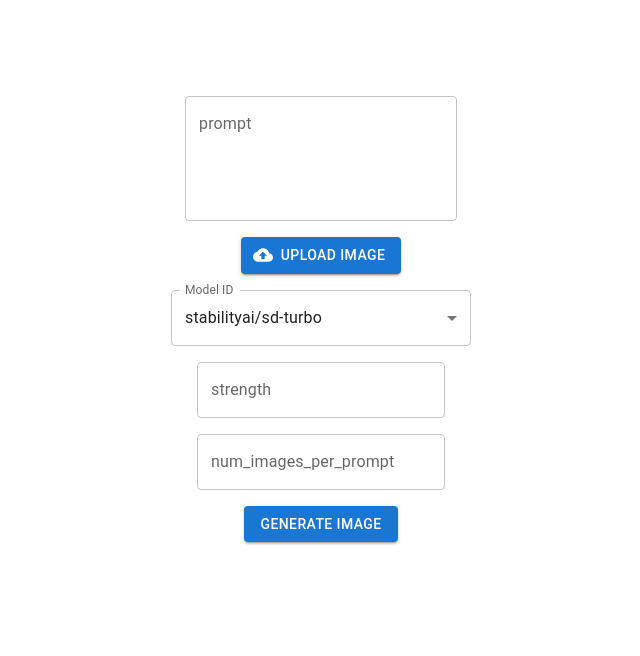
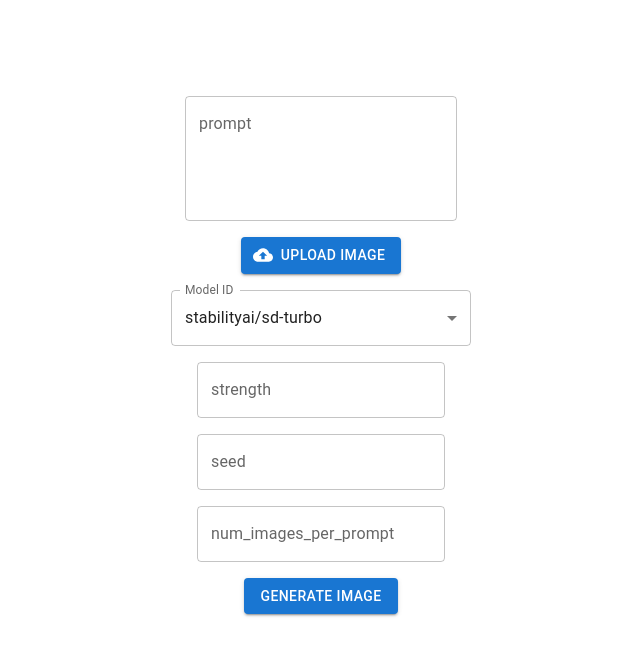
Before and after one commit to livepeer/ai-video-frontend-playground, a Next.js app: page /image-to-image in a window 1280 px wide. Shown: the top 656 px of the page, without its empty margins (319-959 px from the left). Built offline with nearby package versions, Linux system fonts and the light colour scheme.

Commit message:
Add seed in responses

```diff
--- a/src/app/image-to-image/actions.ts
+++ b/src/app/image-to-image/actions.ts
@@ -5,6 +5,7 @@ export async function imageToImage(prevState: any, formData: FormData) {
   const prompt = formData.get("prompt") as string;
   const image = formData.get("image") as File;
   const strength = formData.get("strength");
+  const seed = formData.get("seed");
   const numImagesPerPrompt = formData.get("num_images_per_prompt");
 
   const newFormData = new FormData();
@@ -12,6 +13,7 @@ export async function imageToImage(prevState: any, formData: FormData) {
   newFormData.append("image", image);
   if (modelID) newFormData.append("model_id", modelID);
   if (strength) newFormData.append("strength", strength);
+  if (seed) newFormData.append("seed", seed);
   if (numImagesPerPrompt)
     newFormData.append("num_images_per_prompt", numImagesPerPrompt);
 
--- a/src/app/image-to-image/page.tsx
+++ b/src/app/image-to-image/page.tsx
@@ -107,6 +107,13 @@ const ImageToImageBox = () => {
       />
       <TextField
         id="outlined-basic"
+        label="seed"
+        variant="outlined"
+        name="seed"
+        type="number"
+      />
+      <TextField
+        id="outlined-basic"
         label="num_images_per_prompt"
         variant="outlined"
         name="num_images_per_prompt"
@@ -125,6 +132,7 @@ const ImageToImageBox = () => {
         imageResponse?.images.map((image: any) => (
           <div>
             <img src={image.url} />
+            <p>Seed: {image.seed}</p>
           </div>
         ))}
     </form>
--- a/src/app/image-to-video/actions.ts
+++ b/src/app/image-to-video/actions.ts
@@ -5,6 +5,7 @@ export async function imageToVideo(prevState: any, formData: FormData) {
   const height = formData.get("height");
   const width = formData.get("width");
   const motionBucketID = formData.get("motion_bucket_id");
+  const seed = formData.get("seed");
 
   const newFormData = new FormData();
   newFormData.append("image", image);
@@ -15,6 +16,7 @@ export async function imageToVideo(prevState: any, formData: FormData) {
   if (height) newFormData.append("height", height);
   if (width) newFormData.append("width", width);
   if (motionBucketID) newFormData.append("motion_bucket_id", motionBucketID);
+  if (seed) newFormData.append("seed", seed);
 
   const url = process.env.AI_VIDEO_API_URL + "/image-to-video";
   const res = await fetch(url, {
--- a/src/app/image-to-video/page.tsx
+++ b/src/app/image-to-video/page.tsx
@@ -74,6 +74,13 @@ const ImageToVideoBox = () => {
         name="motion_bucket_id"
         type="text"
       />
+      <TextField
+        id="outlined-basic"
+        label="seed"
+        variant="outlined"
+        name="seed"
+        type="number"
+      />
       <Button component="label" variant="contained" disabled={pending}>
         Generate Video
         <VisuallyHiddenInput type="submit" />
@@ -84,9 +91,12 @@ const ImageToVideoBox = () => {
         </div>
       )}
       {imageResponse?.images && (
-        <video controls>
-          <source src={imageResponse.images[0].url} type="video/mp4"></source>
-        </video>
+        <div>
+          <video controls>
+            <source src={imageResponse.images[0].url} type="video/mp4"></source>
+          </video>
+          <p>Seed: {imageResponse.images[0].seed}</p>
+        </div>
       )}
     </form>
   );
--- a/src/app/text-to-image/page.tsx
+++ b/src/app/text-to-image/page.tsx
@@ -114,6 +114,7 @@ const TextToImageBox = () => {
       {imageResponse?.images.map((image: any) => (
         <div>
           <img src={image.url} />
+          <p>Seed: {image.seed} </p>
         </div>
       ))}
     </form>
```
